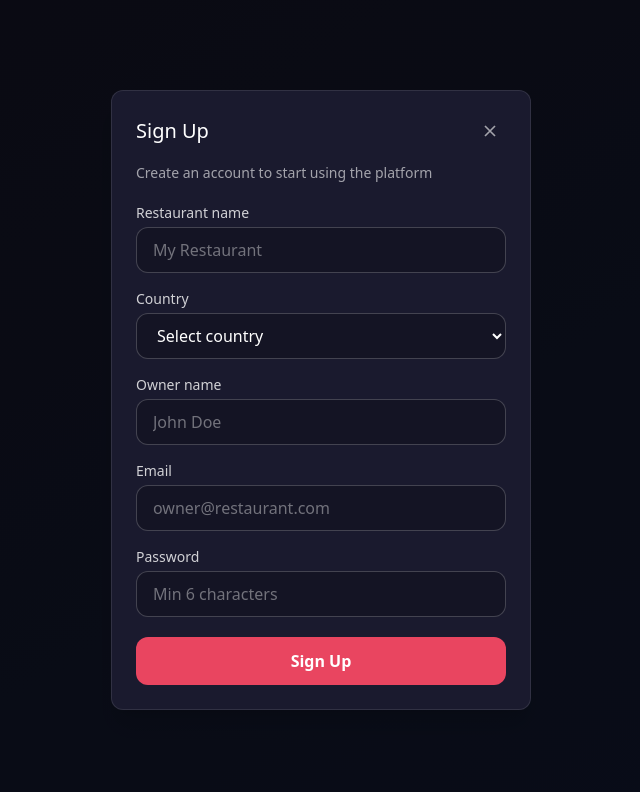
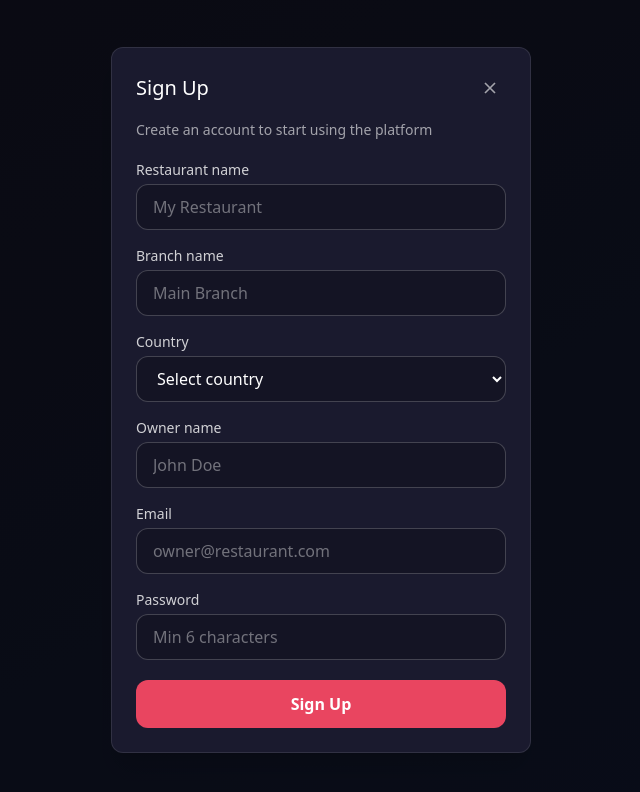
Before and after one commit to afhan-akhtar/Multi-Tenant-Restaurant-Saas-Platform, a Next.js app: page /login in a window 1280 px wide. Both pictures are taken after a click on the button "Sign Up". Shown: the top 792 px of the page, without its empty margins (319-959 px from the left). Built offline with nearby package versions, Linux system fonts and the light colour scheme.

Commit message:
used branch name in sign up

```diff
--- a/app/api/register/route.js
+++ b/app/api/register/route.js
@@ -8,15 +8,16 @@ export async function POST(req) {
     const body = await req.json();
     const {
       restaurantName,
+      branchName,
       country,
       ownerName,
       email,
       password,
     } = body;
 
-    if (!restaurantName?.trim() || !ownerName?.trim() || !email?.trim() || !password) {
+    if (!restaurantName?.trim() || !branchName?.trim() || !ownerName?.trim() || !email?.trim() || !password) {
       return NextResponse.json(
-        { error: "Restaurant name, owner name, email, and password are required." },
+        { error: "Restaurant name, branch name, owner name, email, and password are required." },
         { status: 400 }
       );
     }
@@ -73,7 +74,7 @@ export async function POST(req) {
       const branch = await tx.branch.create({
         data: {
           tenantId: tenant.id,
-          name: "Main Branch",
+          name: branchName.trim(),
           address: "",
           city: "",
           country: countryVal,
--- a/app/api/super-admin/tenants/route.js
+++ b/app/api/super-admin/tenants/route.js
@@ -15,11 +15,11 @@ export async function POST(req) {
     }
 
     const body = await req.json();
-    const { restaurantName, subdomain, country, ownerName, email, password } = body;
+    const { restaurantName, branchName, subdomain, country, ownerName, email, password } = body;
 
-    if (!restaurantName?.trim() || !subdomain?.trim() || !ownerName?.trim() || !email?.trim() || !password) {
+    if (!restaurantName?.trim() || !branchName?.trim() || !subdomain?.trim() || !ownerName?.trim() || !email?.trim() || !password) {
       return NextResponse.json(
-        { error: "Restaurant name, subdomain, owner name, email, and password are required." },
+        { error: "Restaurant name, branch name, subdomain, owner name, email, and password are required." },
         { status: 400 }
       );
     }
@@ -59,7 +59,7 @@ export async function POST(req) {
       const branch = await tx.branch.create({
         data: {
           tenantId: tenant.id,
-          name: "Main Branch",
+          name: branchName.trim(),
           address: "",
           city: "",
           country: countryVal,
--- a/app/components/RestaurantsManagement.js
+++ b/app/components/RestaurantsManagement.js
@@ -25,6 +25,7 @@ export default function RestaurantsManagement({ tenants: initialTenants, basePat
   const [error, setError] = useState("");
   const [form, setForm] = useState({
     restaurantName: "",
+    branchName: "",
     subdomain: "",
     country: "",
     ownerName: "",
@@ -60,7 +61,7 @@ export default function RestaurantsManagement({ tenants: initialTenants, basePat
         return;
       }
       setModalOpen(false);
-      setForm({ restaurantName: "", subdomain: "", country: "", ownerName: "", email: "", password: "" });
+      setForm({ restaurantName: "", branchName: "", subdomain: "", country: "", ownerName: "", email: "", password: "" });
       router.refresh();
     } catch (err) {
       setError("Something went wrong");
@@ -310,6 +311,17 @@ export default function RestaurantsManagement({ tenants: initialTenants, basePat
                 />
               </div>
               <div className="mb-4">
+                <label className="block mb-1 text-sm font-medium text-color-text">Branch name</label>
+                <input
+                  type="text"
+                  required
+                  placeholder="Main Branch"
+                  className="w-full py-2 px-3 border border-color-border rounded-lg bg-color-bg text-color-text"
+                  value={form.branchName}
+                  onChange={(e) => setForm((f) => ({ ...f, branchName: e.target.value }))}
+                />
+              </div>
+              <div className="mb-4">
                 <label className="block mb-1 text-sm font-medium text-color-text">Subdomain</label>
                 <input
                   type="text"
--- a/app/login/page.js
+++ b/app/login/page.js
@@ -20,6 +20,7 @@ function LoginForm() {
   const [signUpError, setSignUpError] = useState("");
   const [signUpSuccess, setSignUpSuccess] = useState(false);
   const [restaurantName, setRestaurantName] = useState("");
+  const [branchName, setBranchName] = useState("");
   const [country, setCountry] = useState("");
   const [ownerName, setOwnerName] = useState("");
   const [signUpEmail, setSignUpEmail] = useState("");
@@ -62,6 +63,7 @@ function LoginForm() {
         headers: { "Content-Type": "application/json" },
         body: JSON.stringify({
           restaurantName: restaurantName.trim(),
+          branchName: branchName.trim(),
           country: country.trim(),
           ownerName: ownerName.trim(),
           email: signUpEmail.trim(),
@@ -86,6 +88,7 @@ function LoginForm() {
     setSignUpSuccess(false);
     setSignUpError("");
     setRestaurantName("");
+    setBranchName("");
     setCountry("");
     setOwnerName("");
     setSignUpEmail("");
@@ -209,6 +212,19 @@ function LoginForm() {
                     />
                   </div>
                   <div className="mb-4">
+                    <label htmlFor="modal-branchName" className="block mb-1 text-sm text-white/80">Branch name</label>
+                    <input
+                      id="modal-branchName"
+                      type="text"
+                      placeholder="Main Branch"
+                      required
+                      className="w-full py-2.5 px-4 border border-white/20 rounded-lg bg-black/20 text-white text-base box-border placeholder:text-white/40"
+                      value={branchName}
+                      onChange={(e) => setBranchName(e.target.value)}
+                      autoComplete="organization-unit"
+                    />
+                  </div>
+                  <div className="mb-4">
                     <label htmlFor="modal-country" className="block mb-1 text-sm text-white/80">Country</label>
                     <select
                       id="modal-country"
--- a/app/register/page.js
+++ b/app/register/page.js
@@ -10,6 +10,7 @@ export default function RegisterPage() {
   const [success, setSuccess] = useState(false);
 
   const [restaurantName, setRestaurantName] = useState("");
+  const [branchName, setBranchName] = useState("");
   const [country, setCountry] = useState("");
   const [ownerName, setOwnerName] = useState("");
   const [email, setEmail] = useState("");
@@ -26,6 +27,7 @@ export default function RegisterPage() {
         headers: { "Content-Type": "application/json" },
         body: JSON.stringify({
           restaurantName: restaurantName.trim(),
+          branchName: branchName.trim(),
           country: country.trim(),
           ownerName: ownerName.trim(),
           email: email.trim(),
@@ -94,6 +96,22 @@ export default function RegisterPage() {
               onChange={(e) => setRestaurantName(e.target.value)}
               required
               autoComplete="organization"
+            />
+          </div>
+
+          <div className="mb-4">
+            <label htmlFor="branchName" className="block mb-1 text-sm text-white/80">
+              Branch name
+            </label>
+            <input
+              id="branchName"
+              type="text"
+              placeholder="Main Branch"
+              className="w-full py-3 px-4 border border-white/20 rounded-lg bg-black/20 text-white text-base box-border placeholder:text-white/40"
+              value={branchName}
+              onChange={(e) => setBranchName(e.target.value)}
+              required
+              autoComplete="organization-unit"
             />
           </div>
 
```
